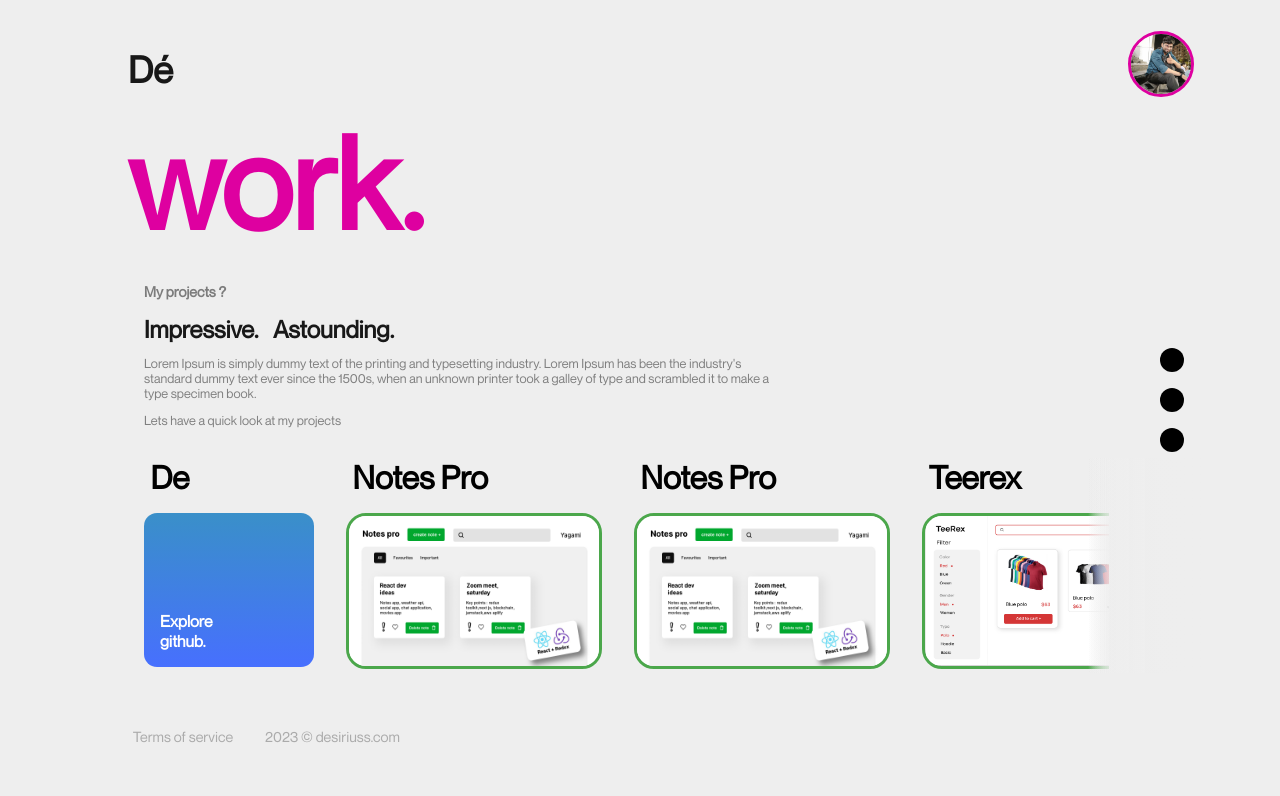
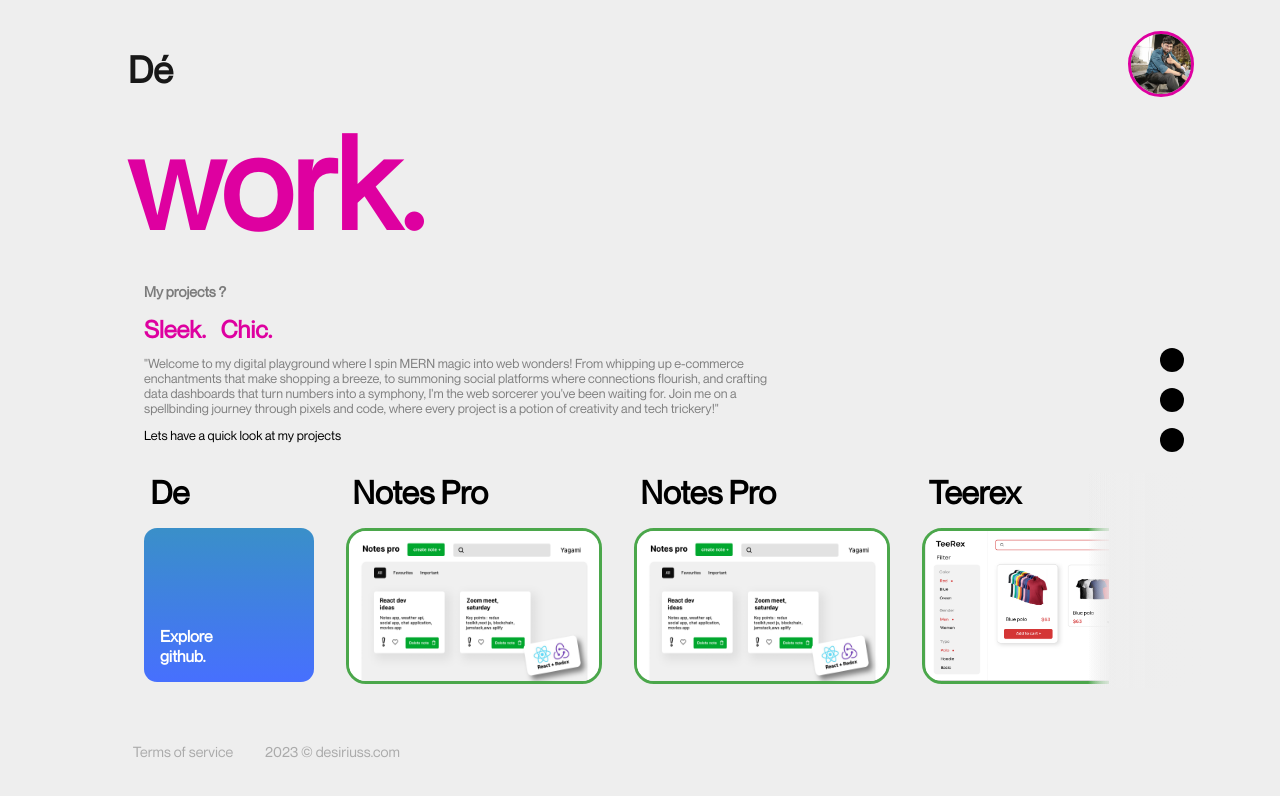
Before and after one commit to dopeUX/folio, a React (Vite) app: page /work in a window 1280 px wide. Shown: the top 796 px of the page. Built offline with nearby package versions, Linux system fonts and the light colour scheme.

Commit message:
header-image

```diff
--- a/src/app/components/WorkPage/WorkPage.component.css
+++ b/src/app/components/WorkPage/WorkPage.component.css
@@ -75,6 +75,7 @@
   display: flex;
 }
 .work-page .detailed-work-section .detailed-heads h2 {
+  color: #DE00A0;
   margin: 0;
   margin-right: 0.9rem;
 }
@@ -82,6 +83,9 @@
   width: 60%;
   color: gray;
   font-size: 0.8rem;
+}
+.work-page .detailed-work-section .other-p {
+  color: black;
 }
 .work-page .detailed-work-section .detailed-work-sec-items {
   width: 87%;
@@ -117,4 +121,25 @@
   100% {
     background-position: 53% 0%;
   }
-}/*# sourceMappingURL=WorkPage.component.css.map */
+}
+::-webkit-scrollbar {
+  width: 3px;
+  height: 4px;
+  margin-top: 3rem;
+  border-radius: 50%;
+}
+
+/* Track */
+::-webkit-scrollbar-track {
+  background: #f1f1f1;
+  margin-top: 2rem;
+}
+
+/* Handle */
+::-webkit-scrollbar-thumb {
+  background: black;
+  border-radius: 2rem;
+  margin-top: 2rem;
+}
+
+/* Handle on hover *//*# sourceMappingURL=WorkPage.component.css.map */
--- a/src/app/components/WorkPage/WorkPage.component.scss
+++ b/src/app/components/WorkPage/WorkPage.component.scss
@@ -83,6 +83,7 @@
 		 display: flex;
 
 		 h2{
+		   color:#DE00A0;
 		   margin: 0;
 		   margin-right: .9rem;
 		 }
@@ -92,6 +93,9 @@
 		width: 60%;
 		color: gray;
 		font-size: .8rem;
+	   }
+	   .other-p{
+		color: black;
 	   }
 
 	   .detailed-work-sec-items{
@@ -143,3 +147,28 @@
     50%{background-position:48% 100%}
     100%{background-position:53% 0%}
 }
+
+::-webkit-scrollbar {
+	width: 3px;
+	height: 4px;
+	margin-top: 3rem;
+	border-radius: 50%;
+  }
+
+  /* Track */
+  ::-webkit-scrollbar-track {
+	background: #f1f1f1;
+	margin-top: 2rem;
+  }
+
+  /* Handle */
+  ::-webkit-scrollbar-thumb {
+	background: black;
+	border-radius: 2rem;
+	margin-top: 2rem;
+  }
+
+  /* Handle on hover */
+  ::-webkit-scrollbar-thumb:hover {
+	// background: #555;
+  }
--- a/src/app/components/WorkPage/WorkPage.component.tsx
+++ b/src/app/components/WorkPage/WorkPage.component.tsx
@@ -66,12 +66,12 @@ const WorkPage:React.FC<any> = () =>{
 		  <section ref={detailedSectionRef} className="detailed-work-section">
 		   <h3>My projects ?</h3>
 		    <div className="detailed-heads">
-		      <h2>Impressive.</h2>
-		      <h2>Astounding.</h2>
+		      <h2>Sleek.</h2>
+		      <h2>Chic.</h2>
 		    </div>
-			<p>Lorem Ipsum is simply dummy text of the printing and typesetting industry. Lorem Ipsum has been the industry's standard dummy text ever since the 1500s, when an unknown printer took a galley of type and scrambled it to make a type specimen book.</p>
-		    <p>Lets have a quick look at my projects</p>
-			<div className="detailed-work-sec-items">
+			<p>"Welcome to my digital playground where I spin MERN magic into web wonders! From whipping up e-commerce enchantments that make shopping a breeze, to summoning social platforms where connections flourish, and crafting data dashboards that turn numbers into a symphony, I'm the web sorcerer you've been waiting for. Join me on a spellbinding journey through pixels and code, where every project is a potion of creativity and tech trickery!"</p>
+		    <p className="other-p">Lets have a quick look at my projects</p>
+			<div className="detailed-work-sec-items scroll">
 			<div className="white-grad-overlay"></div>
 			<div className="white-grad-overlay"></div>
 			<div className="white-grad-overlay"></div>
```
Also changed, not shown: 1 other file (tests, documents, lock files or other folders).
